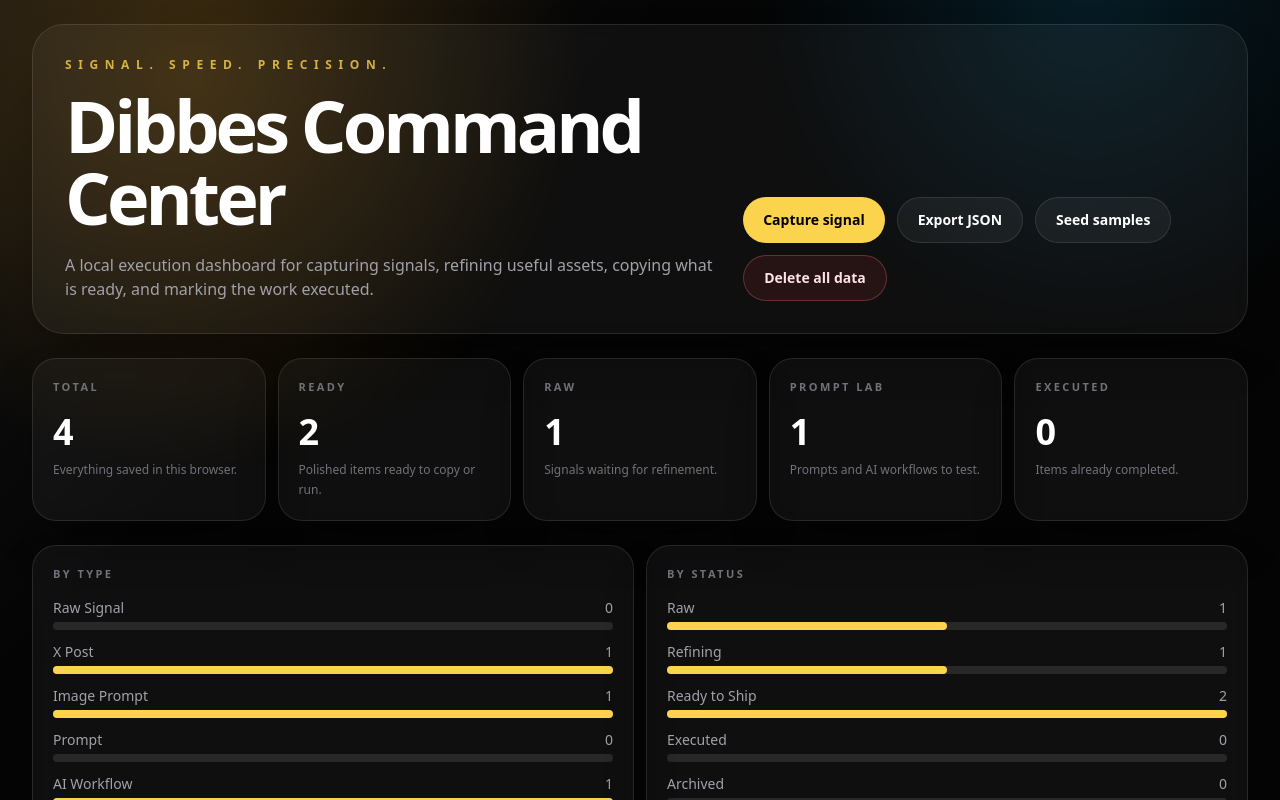
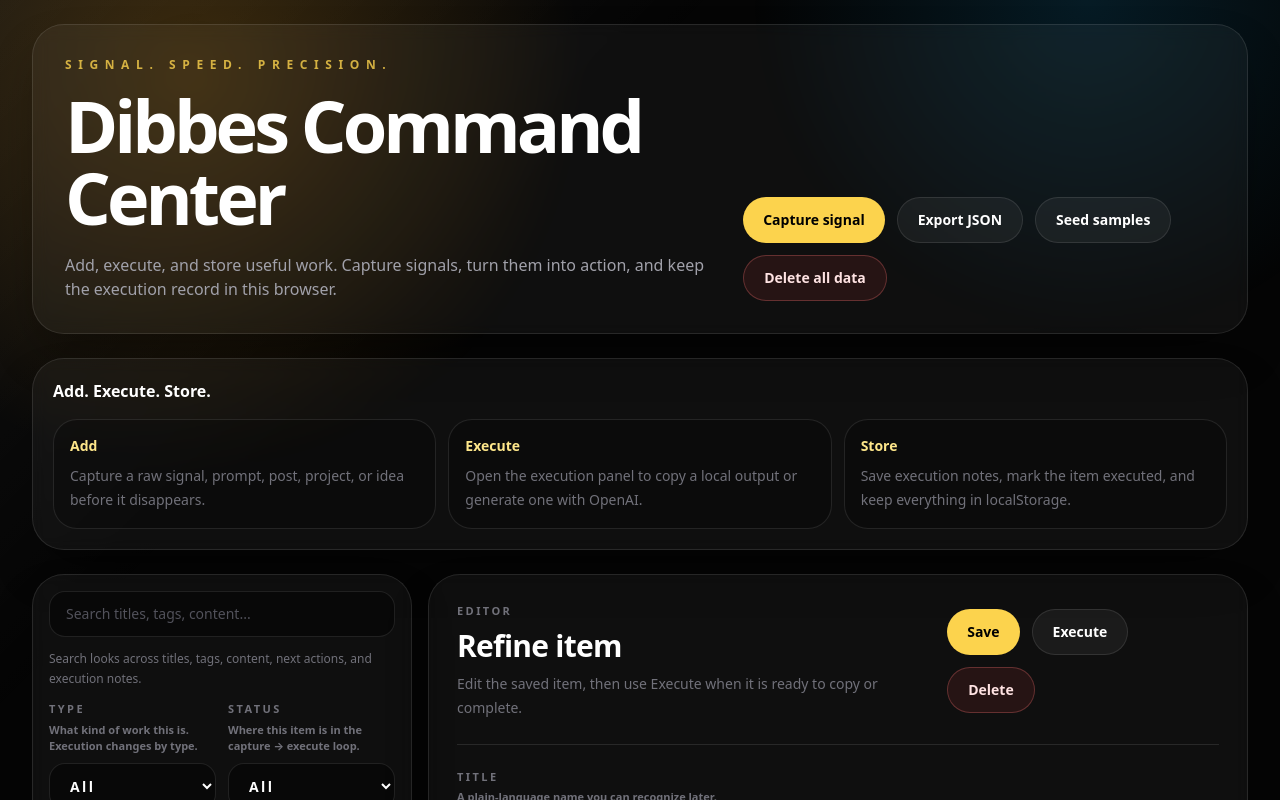
Before and after one commit to Dibbes-coder/dibbes-command-center, a Next.js app: page / in a window 1280 px wide. Shown: the top 800 px of the page. Built offline with nearby package versions, Linux system fonts and the light colour scheme.

Commit message:
Simplify dashboard to add execute store

```diff
--- a/components/CommandCenter.tsx
+++ b/components/CommandCenter.tsx
@@ -93,19 +93,6 @@
 
   const tags = useMemo(
     () => Array.from(new Set(items.flatMap((item) => item.tags))).sort(),
-    [items],
-  );
-
-  const counts = useMemo(
-    () => ({
-      total: items.length,
-      ready: items.filter((item) => item.status === "Ready to Ship").length,
-      raw: items.filter((item) => item.status === "Raw").length,
-      prompts: items.filter((item) => item.type === "Prompt" || item.type === "AI Workflow").length,
-      executed: items.filter((item) => item.status === "Executed").length,
-      byType: ITEM_TYPES.map((type) => ({ label: type, count: countItems(items, "type", type) })),
-      byStatus: ITEM_STATUSES.map((status) => ({ label: status, count: countItems(items, "status", status) })),
-    }),
     [items],
   );
 
@@ -286,8 +273,8 @@
                 Dibbes Command Center
               </h1>
               <p className="mt-5 max-w-2xl text-sm leading-7 text-zinc-400 sm:text-base">
-                A local execution dashboard for capturing signals, refining useful assets,
-                copying what is ready, and marking the work executed.
+                Add, execute, and store useful work. Capture signals, turn them into
+                action, and keep the execution record in this browser.
               </p>
             </div>
             <div className="flex flex-wrap gap-3">
@@ -299,27 +286,13 @@
           </div>
         </header>
 
-        <section className="grid gap-3 sm:grid-cols-2 xl:grid-cols-5">
-          <Metric label="Total" value={counts.total} help="Everything saved in this browser." />
-          <Metric label="Ready" value={counts.ready} help="Polished items ready to copy or run." />
-          <Metric label="Raw" value={counts.raw} help="Signals waiting for refinement." />
-          <Metric label="Prompt Lab" value={counts.prompts} help="Prompts and AI workflows to test." />
-          <Metric label="Executed" value={counts.executed} help="Items already completed." />
-        </section>
-
-        <section className="grid gap-3 lg:grid-cols-2">
-          <CountPanel title="By type" rows={counts.byType} />
-          <CountPanel title="By status" rows={counts.byStatus} />
-        </section>
-
         <section className="surface rounded-[2rem] p-5 text-sm leading-6 text-zinc-400">
-          <h2 className="mb-3 text-base font-semibold text-white">How to use this</h2>
-          <ol className="grid gap-3 sm:grid-cols-4">
-            <li><strong className="text-amber-200">1. Capture</strong><br />Save a raw signal before it disappears.</li>
-            <li><strong className="text-amber-200">2. Refine</strong><br />Add type, tags, content, and the next action.</li>
-            <li><strong className="text-amber-200">3. Execute</strong><br />Open the execution panel and copy the ready asset.</li>
-            <li><strong className="text-amber-200">4. Mark ready/executed</strong><br />Move work to Ready to Ship or Executed.</li>
-          </ol>
+          <h2 className="text-base font-semibold text-white">Add. Execute. Store.</h2>
+          <div className="mt-4 grid gap-3 md:grid-cols-3">
+            <FlowStep title="Add" text="Capture a raw signal, prompt, post, project, or idea before it disappears." />
+            <FlowStep title="Execute" text="Open the execution panel to copy a local output or generate one with OpenAI." />
+            <FlowStep title="Store" text="Save execution notes, mark the item executed, and keep everything in localStorage." />
+          </div>
         </section>
 
         <section className="grid gap-4 xl:grid-cols-[380px_minmax(0,1fr)]">
@@ -565,38 +538,15 @@
   );
 }
 
-function Metric({ label, value, help }: { label: string; value: number; help: string }) {
+function FlowStep({ title, text }: { title: string; text: string }) {
   return (
-    <div className="surface rounded-3xl p-5" title={help}>
-      <p className="label">{label}</p>
-      <p className="mt-4 text-4xl font-semibold text-white">{value}</p>
-      <p className="mt-2 text-xs leading-5 text-zinc-500">{help}</p>
+    <div className="rounded-3xl border border-white/10 bg-black/25 p-4">
+      <p className="text-sm font-semibold text-amber-200">{title}</p>
+      <p className="mt-2 text-sm leading-6 text-zinc-500">{text}</p>
     </div>
   );
 }
 
-function CountPanel({ title, rows }: { title: string; rows: { label: string; count: number }[] }) {
-  const max = Math.max(1, ...rows.map((row) => row.count));
-
-  return (
-    <div className="surface rounded-3xl p-5">
-      <h2 className="label">{title}</h2>
-      <div className="mt-4 space-y-3">
-        {rows.map((row) => (
-          <div key={row.label}>
-            <div className="mb-1 flex justify-between text-sm text-zinc-400">
-              <span>{row.label}</span>
-              <span>{row.count}</span>
-            </div>
-            <div className="h-2 rounded-full bg-white/10">
-              <div className="h-2 rounded-full bg-amber-300" style={{ width: `${(row.count / max) * 100}%` }} />
-            </div>
-          </div>
-        ))}
-      </div>
-    </div>
-  );
-}
 
 function Select({
   label,
@@ -622,14 +572,6 @@
       </select>
     </label>
   );
-}
-
-function countItems<T extends "type" | "status">(
-  items: CommandItem[],
-  key: T,
-  value: CommandItem[T],
-): number {
-  return items.filter((item) => item[key] === value).length;
 }
 
 type ExecutionContent =
--- a/package.json
+++ b/package.json
@@ -2,7 +2,7 @@
   "name": "dibbes-command-center",
   "version": "1.0.0",
   "private": true,
-  "description": "Signal. Speed. Precision. A local execution dashboard with optional OpenAI API execution for Vercel.",
+  "description": "Signal. Speed. Precision. Add, execute, and store work with optional OpenAI API execution.",
   "scripts": {
     "dev": "next dev",
     "build": "next build",
```
Also changed, not shown: 1 other file (tests, documents, lock files or other folders).
